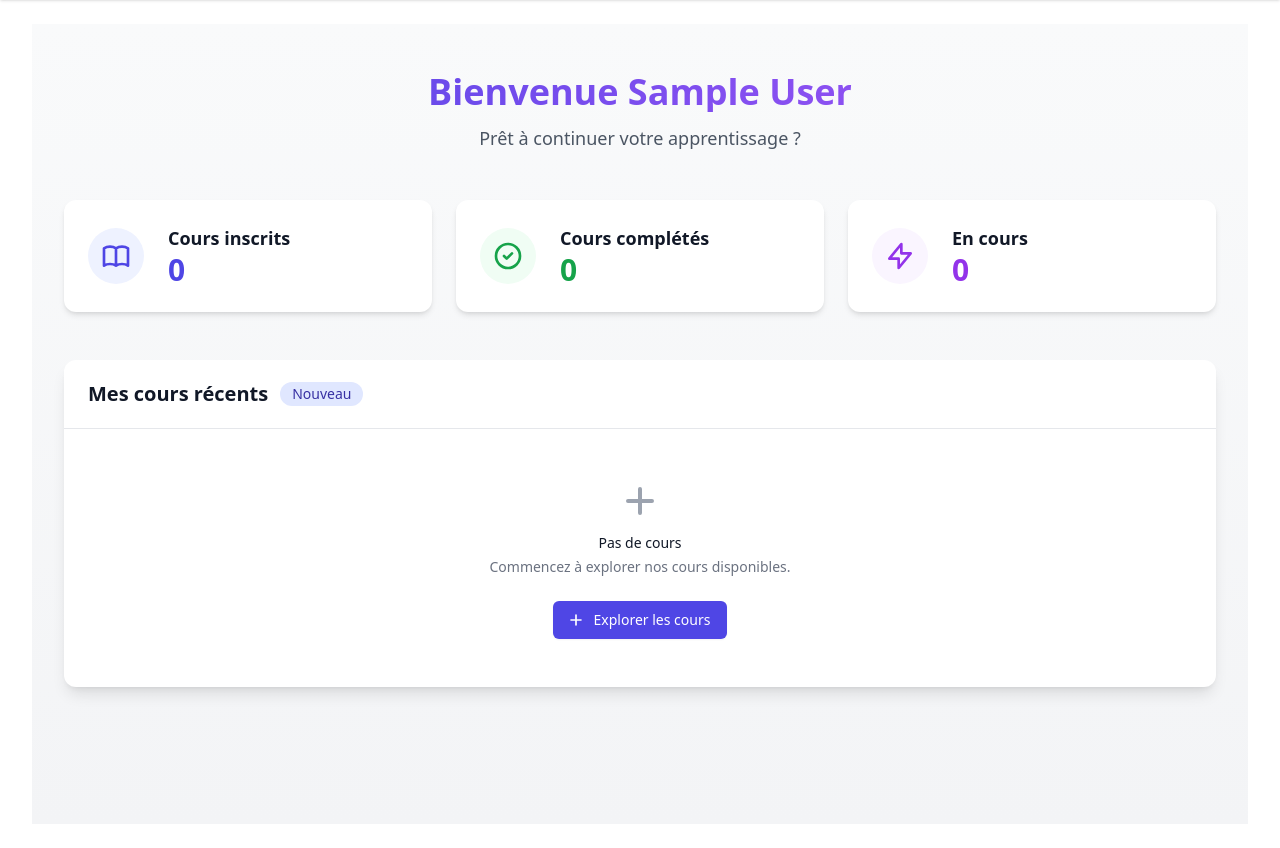
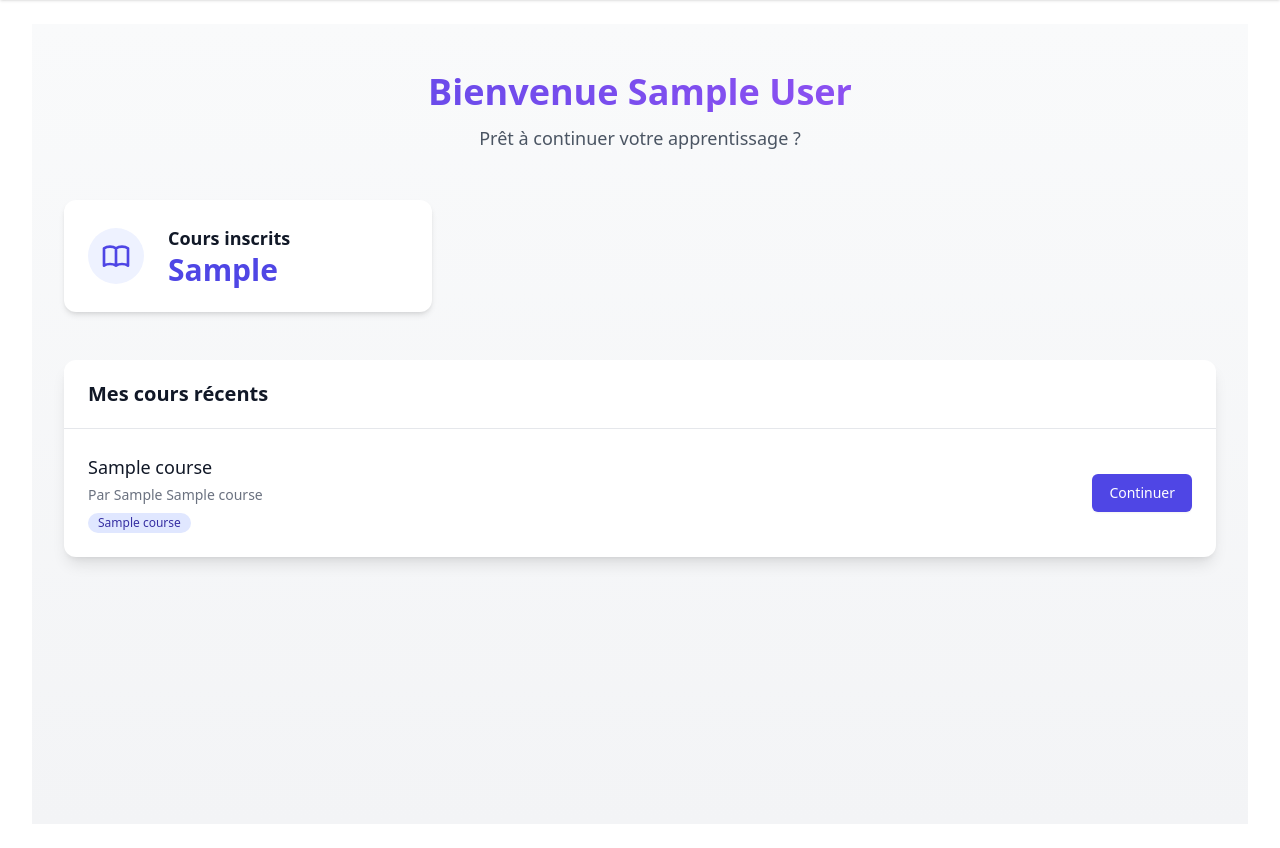
Before and after one commit to Youcode-Classe-E-2024-2025/Khawla_Boukniter-Youdemy, a PHP site: the page made by app/views/users/student/dashboard.php in a window 1280 px wide. Shown: the part 64-912 px from the top of the page. Run offline with PHP 8.4, Linux system fonts and the light colour scheme; the visitor is signed in with stand-in values (Sample User, id 1); the template is opened without the code that fills it: most values are stand-ins (such as "Sample title", 1, 10 or a date in 2020); data that the repository does not hold is empty; some libraries are stand-ins or nearby versions.

```diff
--- a/app/controllers/DashboardController.php
+++ b/app/controllers/DashboardController.php
@@ -22,7 +22,10 @@ class DashboardController extends Controller
     {
         if ($_SESSION['user_role'] == 1) {
 
-            $this->render('users/student/dashboard');
+            $enrolled_courses = $this->courseModel->getEnrolledCoursesCount($_SESSION['user_id']);
+            $recentCourses = $this->courseModel->getStudentRecentCourses($_SESSION['user_id']);
+
+            $this->render('users/student/dashboard', ['enrolled_courses' => $enrolled_courses, 'recentCourses' => $recentCourses]);
         } else if ($_SESSION['user_role'] == 2) {
 
             $latestCourses = $this->courseModel->getLatestTeacherCourses($_SESSION['user_id'], 3);
--- a/app/views/layout/main.php
+++ b/app/views/layout/main.php
@@ -49,10 +49,10 @@
                                     Dashboard
                                 </a>
                             <?php elseif ($_SESSION['user_role'] === 1): ?>
-                                <a href="<?= base_url('users/student/courses') ?>" class="text-gray-900 inline-flex items-center px-1 pt-1">
+                                <a href="<?= base_url('browse') ?>" class="text-gray-900 inline-flex items-center px-1 pt-1">
                                     Cours
                                 </a>
-                                <a href="/student/courses" class="text-gray-900 inline-flex items-center px-1 pt-1">
+                                <a href="<?= base_url('student/courses') ?>" class="text-gray-900 inline-flex items-center px-1 pt-1">
                                     Mes cours
                                 </a>
                             <?php elseif ($_SESSION['user_role'] === 3): ?>
--- a/app/views/users/student/dashboard.php
+++ b/app/views/users/student/dashboard.php
@@ -10,7 +10,7 @@
             </p>
         </div>
 
-        <!-- Stats Cards with Hover Effects -->
+        <!-- Stats Cards -->
         <div class="grid grid-cols-1 gap-6 sm:grid-cols-2 lg:grid-cols-3 mb-12">
             <!-- Enrolled Courses Card -->
             <div class="bg-white rounded-xl shadow-md overflow-hidden transform transition duration-300 hover:scale-105 hover:shadow-xl">
@@ -23,75 +23,61 @@
                         </div>
                         <div class="ml-6">
                             <h3 class="text-lg font-semibold text-gray-900">Cours inscrits</h3>
-                            <p class="text-3xl font-bold text-indigo-600">0</p>
+                            <p class="text-3xl font-bold text-indigo-600"><?= $enrolled_courses ?></p>
                         </div>
                     </div>
                 </div>
             </div>
 
-            <!-- Completed Courses Card -->
-            <div class="bg-white rounded-xl shadow-md overflow-hidden transform transition duration-300 hover:scale-105 hover:shadow-xl">
-                <div class="p-6">
+
+        </div>
+
+
+        <!-- Recent Courses -->
+        <div class="bg-white rounded-xl shadow-lg overflow-hidden">
+            <div class="px-6 py-5 border-b border-gray-200">
+                <h3 class="text-xl font-bold text-gray-900">Mes cours récents</h3>
+            </div>
+
+            <div class="divide-y divide-gray-200">
+                <?php if (!empty($recentCourses)): ?>
+                    <?php foreach ($recentCourses as $course): ?>
+                        <div class="p-6 hover:bg-gray-50">
                             <div class="flex items-center">
-                        <div class="p-3 rounded-full bg-green-50">
-                            <svg class="h-8 w-8 text-green-600" fill="none" stroke="currentColor" viewBox="0 0 24 24">
-                                <path stroke-linecap="round" stroke-linejoin="round" stroke-width="2" d="M9 12l2 2 4-4m6 2a9 9 0 11-18 0 9 9 0 0118 0z" />
-                            </svg>
+                                <div class="flex-1">
+                                    <h4 class="text-lg font-medium text-gray-900">
+                                        <?= htmlspecialchars($course['titre']) ?>
+                                    </h4>
+                                    <p class="mt-1 text-sm text-gray-500">
+                                        Par <?= htmlspecialchars($course['teacher_prenom'] . ' ' . $course['teacher_nom']) ?>
+                                    </p>
+                                    <span class="inline-flex items-center px-2.5 py-0.5 rounded-full text-xs font-medium bg-indigo-100 text-indigo-800 mt-2">
+                                        <?= htmlspecialchars($course['category_name']) ?>
+                                    </span>
                                 </div>
-                        <div class="ml-6">
-                            <h3 class="text-lg font-semibold text-gray-900">Cours complétés</h3>
-                            <p class="text-3xl font-bold text-green-600">0</p>
+                                <a href="<?= base_url('courses/' . $course['id']) ?>"
+                                    class="ml-6 inline-flex items-center px-4 py-2 border border-transparent rounded-md shadow-sm text-sm font-medium text-white bg-indigo-600 hover:bg-indigo-700">
+                                    Continuer
+                                </a>
                             </div>
                         </div>
-                </div>
-            </div>
-
-            <!-- Progress Card -->
-            <div class="bg-white rounded-xl shadow-md overflow-hidden transform transition duration-300 hover:scale-105 hover:shadow-xl">
-                <div class="p-6">
-                    <div class="flex items-center">
-                        <div class="p-3 rounded-full bg-purple-50">
-                            <svg class="h-8 w-8 text-purple-600" fill="none" stroke="currentColor" viewBox="0 0 24 24">
-                                <path stroke-linecap="round" stroke-linejoin="round" stroke-width="2" d="M13 10V3L4 14h7v7l9-11h-7z" />
-                            </svg>
-                        </div>
-                        <div class="ml-6">
-                            <h3 class="text-lg font-semibold text-gray-900">En cours</h3>
-                            <p class="text-3xl font-bold text-purple-600">0</p>
-                        </div>
-                    </div>
-                </div>
-            </div>
-        </div>
-
-        <!-- Recent Courses Section -->
-        <div class="bg-white rounded-xl shadow-lg overflow-hidden">
-            <div class="px-6 py-5 border-b border-gray-200">
-                <div class="flex items-center">
-                    <h3 class="text-xl font-bold text-gray-900">Mes cours récents</h3>
-                    <span class="ml-3 inline-flex items-center px-3 py-0.5 rounded-full text-sm font-medium bg-indigo-100 text-indigo-800">
-                        Nouveau
-                    </span>
-                </div>
-            </div>
-            <div class="divide-y divide-gray-200">
-                <!-- Empty state -->
+                    <?php endforeach; ?>
+                <?php else: ?>
                     <div class="p-12 text-center">
                         <svg class="mx-auto h-12 w-12 text-gray-400" fill="none" stroke="currentColor" viewBox="0 0 24 24">
                             <path stroke-linecap="round" stroke-linejoin="round" stroke-width="2" d="M12 6v6m0 0v6m0-6h6m-6 0H6" />
                         </svg>
-                    <h3 class="mt-2 text-sm font-medium text-gray-900">Pas de cours</h3>
+                        <h3 class="mt-2 text-sm font-medium text-gray-900">Pas encore de cours</h3>
                         <p class="mt-1 text-sm text-gray-500">Commencez à explorer nos cours disponibles.</p>
                         <div class="mt-6">
-                        <a href="<?= base_url('browse') ?>" class="inline-flex items-center px-4 py-2 border border-transparent shadow-sm text-sm font-medium rounded-md text-white bg-indigo-600 hover:bg-indigo-700 focus:outline-none focus:ring-2 focus:ring-offset-2 focus:ring-indigo-500">
-                            <svg class="-ml-1 mr-2 h-5 w-5" fill="none" stroke="currentColor" viewBox="0 0 24 24">
-                                <path stroke-linecap="round" stroke-linejoin="round" stroke-width="2" d="M12 6v6m0 0v6m0-6h6m-6 0H6" />
-                            </svg>
+                            <a href="<?= base_url('browse') ?>" class="inline-flex items-center px-4 py-2 border border-transparent shadow-sm text-sm font-medium rounded-md text-white bg-indigo-600 hover:bg-indigo-700">
                                 Explorer les cours
                             </a>
                         </div>
                     </div>
+                <?php endif; ?>
             </div>
         </div>
+
     </div>
 </div>
```
Also changed, not shown: app/controllers/CourseController.php (+27 -1 lines), app/models/course.php (+78 -1 lines), app/views/courses/show.php (+7 -3 lines), app/views/users/student/courses.php (+77 -0 lines), public/index.php (+2 -6 lines). Lines whose indentation alone changed are shown as unchanged.
